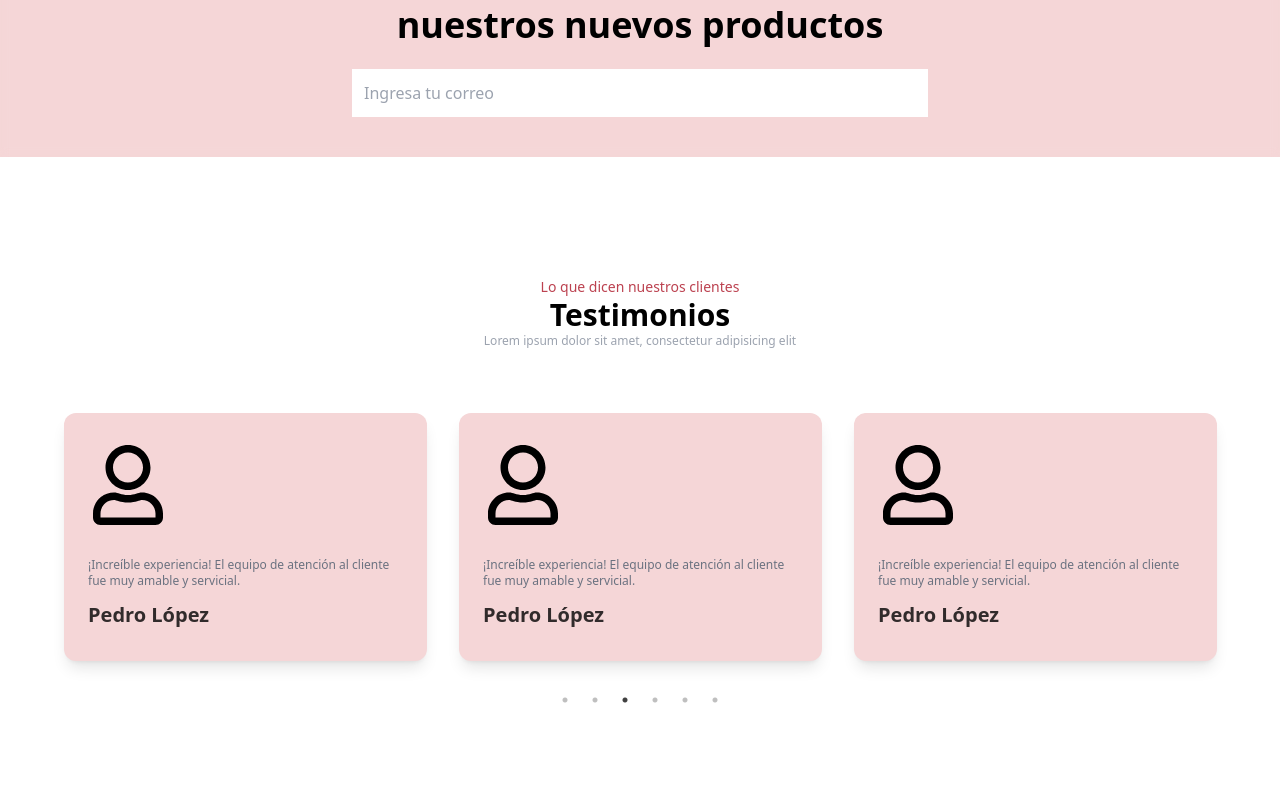
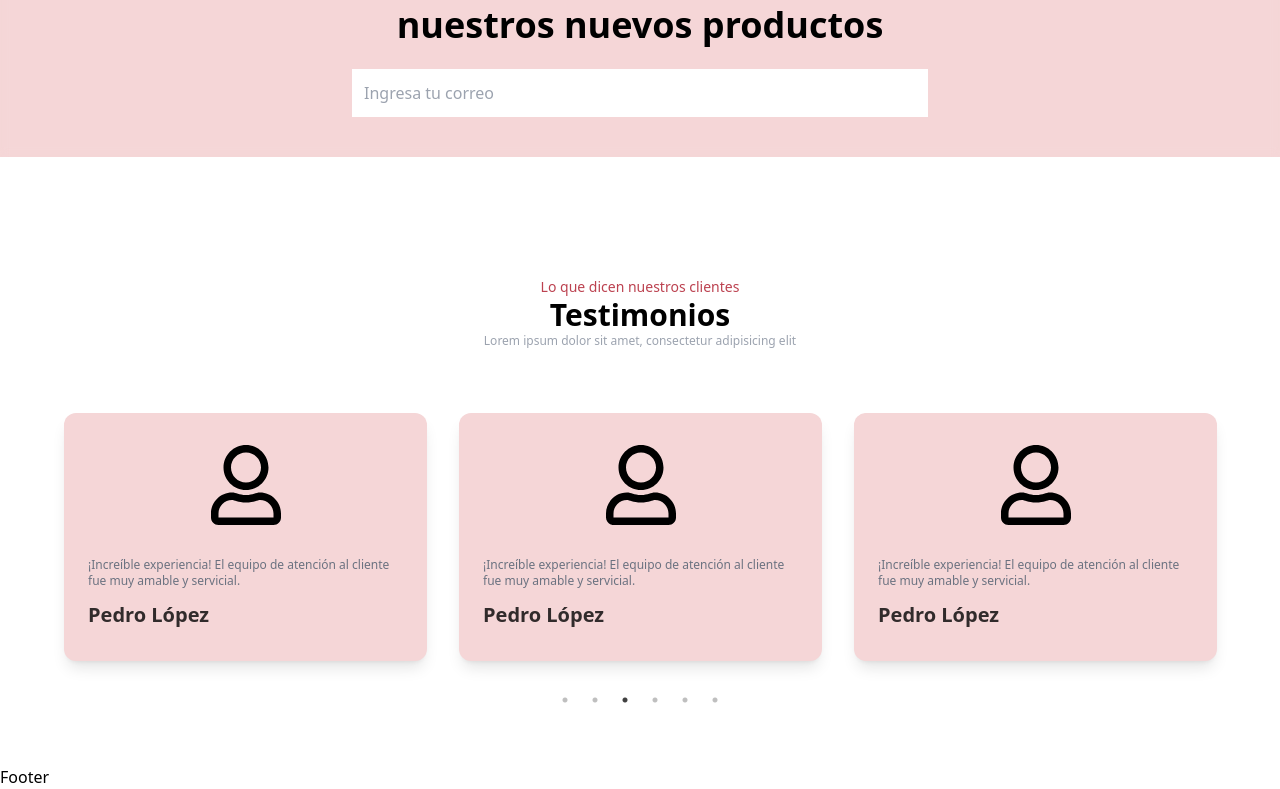
Before and after one commit to AcFallen/thani-catalogo, a React (Vite) app: page / in a window 1280 px wide. Shown: the part 1699-2488 px from the top of the page. Before the commit the page ends 2464 px from the top, so only its background shows below. Built offline with nearby package versions, Linux system fonts and the light colour scheme; no server answers.

Commit message:
Agregando cambios en el enrutador de React y React Router

```diff
--- a/package.json
+++ b/package.json
@@ -14,6 +14,7 @@
     "react": "^18.2.0",
     "react-dom": "^18.2.0",
     "react-icons": "^5.0.1",
+    "react-router-dom": "^6.22.3",
     "react-slick": "^0.30.2",
     "slick-carousel": "^1.8.1"
   },
--- a/src/App.jsx
+++ b/src/App.jsx
@@ -7,6 +7,7 @@ import Subscribe from "./components/Subscribe/Subscribe";
 import AOS from "aos";
 import "aos/dist/aos.css";
 import Testimonials from "./components/Testimonials/Testimonials";
+import Footer from "./components/Footer/Footer";
 
 
 const App = () => {
@@ -29,6 +30,7 @@ const App = () => {
       <Banner></Banner>
       <Subscribe />
       <Testimonials/>
+      <Footer/>
     </div>
   );
 };
--- a/src/components/Footer/Footer.jsx
+++ b/src/components/Footer/Footer.jsx
@@ -0,0 +1,9 @@
+import React from 'react'
+
+const Footer = () => {
+  return (
+    <div>Footer</div>
+  )
+}
+
+export default Footer
--- a/src/components/Testimonials/Testimonials.jsx
+++ b/src/components/Testimonials/Testimonials.jsx
@@ -93,10 +93,10 @@ const Testimonials = () => {
         <div data-aos="zoom-in">
           <Slider {...settings}>
             {TestiominalData.map((data) => (
-              <div className="my-6">
+              <div className="my-6"  key={data.id}>
                 <div
-                  key={data.id}
-                  className="flex flex-col gap-4 shadow-lg py-8 px-6 mx-4 rounded-xl bg-solid-pink-200 relative "
+
+                  className="flex flex-col gap-4 shadow-lg py-8 px-6 mx-4 rounded-xl bg-solid-pink-200 relative items-center"
                 >
                   <div className="mb-4">
                     <FaRegUser className=" rounded-md w-20 h-20" />
```
Also changed, not shown: 1 other file (tests, documents, lock files or other folders).
